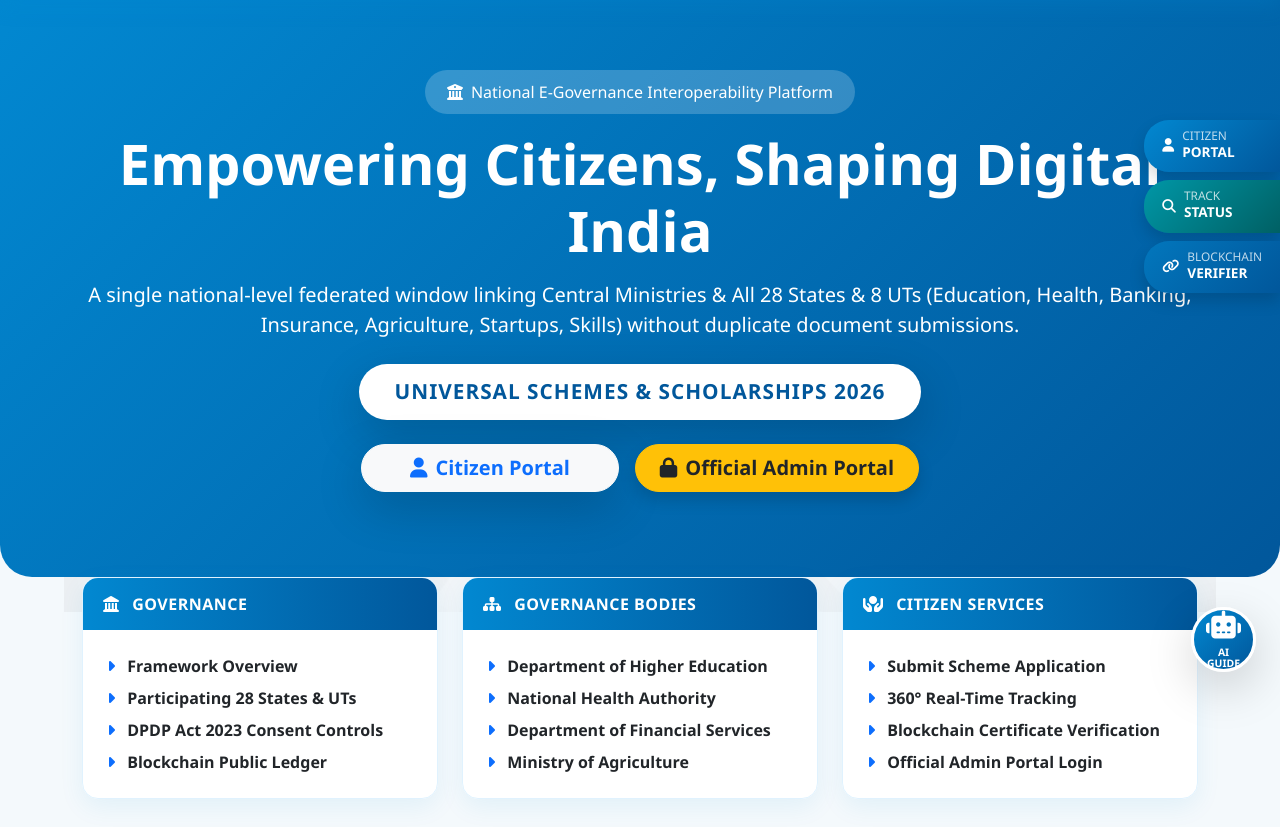
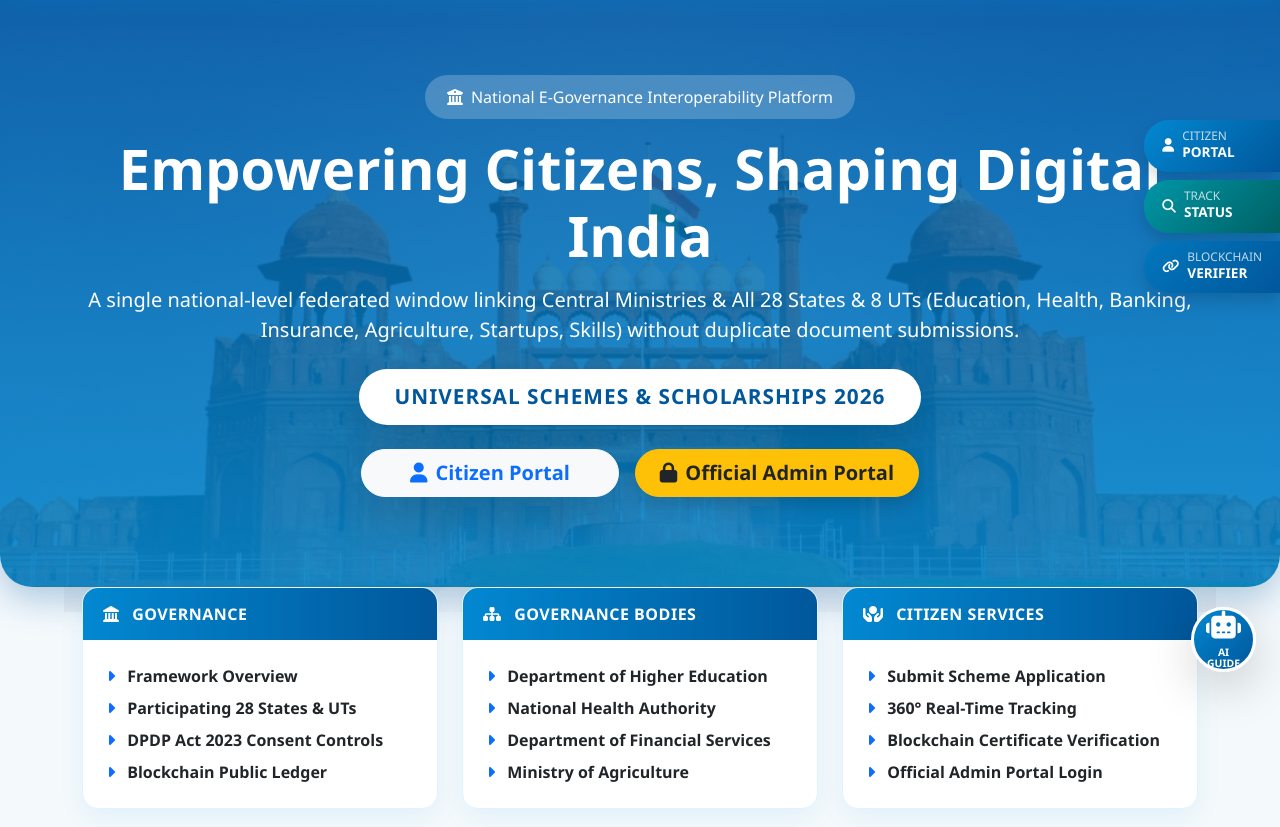
Before and after one commit to mepellireeta-wq/interoperability-framework, a Flask app: page / in a window 1280 px wide. Shown: the part 104-931 px from the top of the page. Run offline with Flask 3, Linux system fonts and the light colour scheme.

Commit message:
Added Red Fort national landmark image with executive sky blue gradient overlay to homepage hero section

```diff
--- a/static/css/style.css
+++ b/static/css/style.css
@@ -130,13 +130,17 @@ body::before {
     box-shadow: 0 14px 35px 0 rgba(2, 136, 209, 0.14);
 }
 
-/* Simple Sky Blue Hero Section */
+/* Red Fort National Landmark Hero Section with Gradient Overlay */
 .hero-section {
-    background: linear-gradient(135deg, #0288D1 0%, #01579B 100%);
+    background: linear-gradient(rgba(1, 87, 155, 0.82), rgba(2, 136, 209, 0.88)), url('../images/red_fort_hero.png');
+    background-repeat: no-repeat;
+    background-position: center center;
+    background-size: cover;
     color: white;
-    padding: 70px 0 85px 0;
+    padding: 75px 0 90px 0;
     border-radius: 0 0 32px 32px;
     position: relative;
+    box-shadow: 0 12px 35px rgba(1, 87, 155, 0.3);
 }
 
 .hero-banner-red-pill {
@@ -152,11 +156,12 @@ body::before {
 }
 
 .stat-badge {
-    background: rgba(255, 255, 255, 0.2);
+    background: rgba(255, 255, 255, 0.22);
     padding: 10px 22px;
     border-radius: 24px;
     color: white;
     display: inline-block;
+    backdrop-filter: blur(4px);
 }
 
 .timeline-container {
```
Also changed, not shown: static/images/red_fort_hero.png (added).
